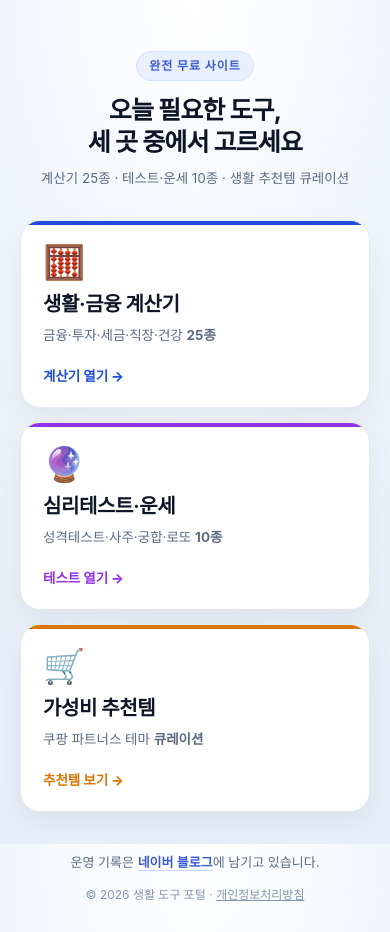
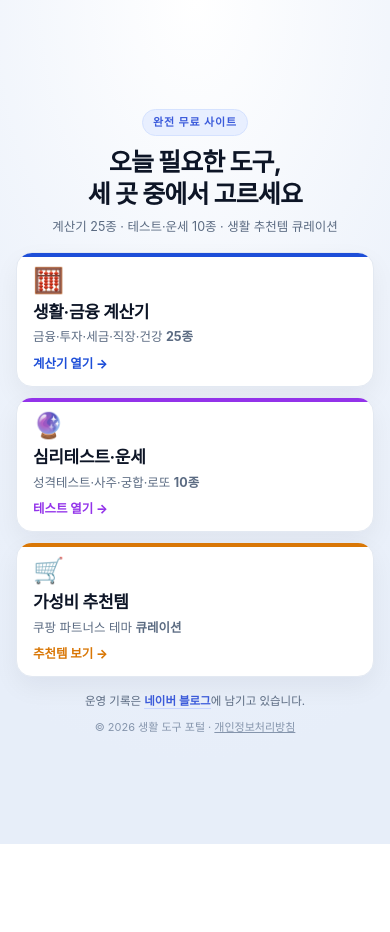
Before and after one commit to qazwsx1666-hash/qazwsx1666-hash.github.io, a plain HTML site: page index.html in a window 390 px wide. After the commit the page ends 844 px from the top, so only its background shows below. Drawn offline with Linux system fonts and the light colour scheme; no server answers.

Commit message:
포털 홈 모바일에서 3개 카드가 한 화면에 들어오도록 압축

```diff
--- a/index.html
+++ b/index.html
@@ -55,6 +55,22 @@
   .blog a{color:#3b5bdb;font-weight:600;text-decoration:none;border-bottom:1px solid #c7d5ff}
   footer{text-align:center;padding-top:14px;font-size:12px;color:#8595ac}
   footer a{color:#8595ac}
+  /* 모바일: 3개 카드가 한 화면에 들어오도록 압축 */
+  @media (max-width:560px){
+    .wrap{padding:18px 16px 18px}
+    .head{margin-bottom:16px}
+    .kicker{font-size:11px;padding:4px 10px}
+    h1{font-size:25px;margin:10px 0 7px;line-height:1.28}
+    .sub{font-size:12.5px}
+    .doors{gap:10px}
+    .door{min-height:0;padding:15px 16px 13px;border-radius:16px}
+    .door .ico{font-size:25px}
+    .door h2{font-size:17px;margin:6px 0 2px}
+    .door .desc{font-size:12.5px}
+    .door .go{padding-top:7px;font-size:12.5px}
+    .blog{margin-top:16px;font-size:11.5px}
+    footer{padding-top:8px;font-size:11px}
+  }
 </style>
 </head>
 <body>
```
